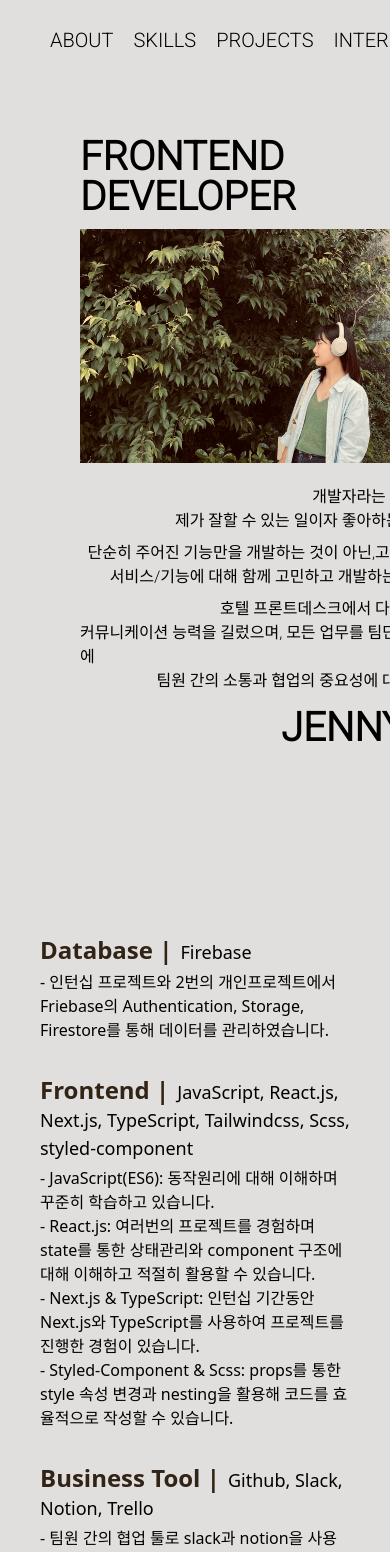
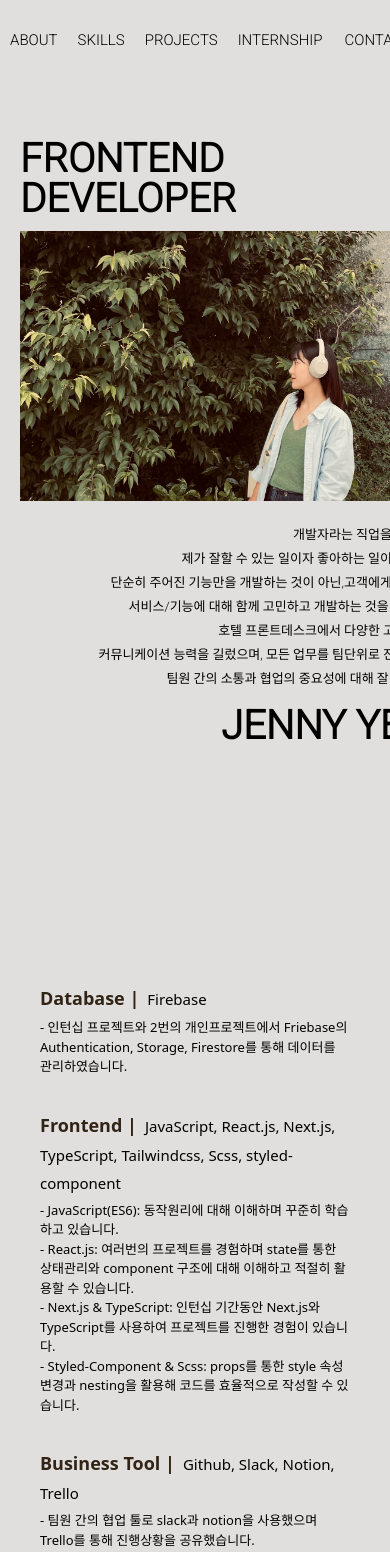
Before and after one commit to Dumibell/PORTFOLIO2, a Next.js app: page / in a window 390 px wide. Shown: the top 1552 px of the page. Built offline with nearby package versions, Linux system fonts and the light colour scheme.

Commit message:
모바일

```diff
--- a/components/About.tsx
+++ b/components/About.tsx
@@ -4,7 +4,7 @@ import { FadeIn } from "ts-react-fade";
 export const About = () => {
   return (
     <div className="w-full h-screen flex items-center" id="1">
-      <div className="flex justify-center items-center pt-20 m-20">
+      <div className="flex justify-center items-center pt-20 m-20 aboutContainer">
         <div className="text-7xl font-bold font-Roboto">
           <div className="flex w-screen justify-between mobile">
             <div>
--- a/components/Contacts.tsx
+++ b/components/Contacts.tsx
@@ -22,9 +22,9 @@ export const Contacts = ({ setModal }: ModalType) => {
           <div className="font-Roboto">
             <a
               href="mailto:choyejee14@gmail.com"
-              className="text-7xl font-bold "
+              className="text-7xl font-bold contactName"
             >
-              <div className="flex">
+              <div className="flex ">
                 <div className="text1">J</div>
                 <div className="text2">E</div>
                 <div className="text3">N</div>
--- a/components/Internship.tsx
+++ b/components/Internship.tsx
@@ -10,7 +10,7 @@ export const Internship = () => {
       id="4"
     >
       <div className="m-20">
-        <div className="flex w-[1000px] justify-between">
+        <div className="flex w-[1000px] justify-between project">
           <div className="flex flex-col justify-center">
             <div className="text-7xl font-bold font-Roboto">
               <p>VET</p>
@@ -80,12 +80,11 @@ export const Internship = () => {
                 text2="- 상위 Component 관리를 통한 예약리스트와 캘린더 연결"
                 text3="- 받아온 데이터 해당되는 날짜, 시간 칸에 표시"
                 text4="- 날짜 클릭시 클릭된 날짜의 예약건 예약리스트에 표시"
-                retrospection="기업에서 많이 사용하는 Next.js, TypeScript, TailwindCss를 사용해 볼 수 있었고, 업무 분담을 통해 실제 IT 회사에서의 개발 방식을 경험해볼 수 있었습니다."
                 github="https://github.com/Dumibell/reservation"
                 blog="https://velog.io/@dumibell/%EA%B8%B0%EC%97%85%ED%98%91%EC%97%85-23%EC%A3%BC%EC%B0%A8-query-%EA%B3%B5%EB%B6%80-%ED%94%84%EB%A1%9C%EC%A0%9D%ED%8A%B8-%EC%8B%9C%EC%9E%91"
               />
             ) : (
-              <div className="w-[800px] h-[450px] flex">
+              <div className="w-[800px] h-[450px] flex video">
                 <video src="/videos/vetflux.mov" autoPlay loop muted />
               </div>
             )}
--- a/components/Project1.tsx
+++ b/components/Project1.tsx
@@ -38,7 +38,7 @@ export const Project1 = () => {
             github="https://github.com/Dumibell/reading-project"
           />
         ) : (
-          <div className="w-[830px] h-[460px] flex">
+          <div className="w-[830px] h-[460px] flex video">
             <video src="/videos/reading.mp4" autoPlay loop muted />
           </div>
         )}
--- a/components/Project2.tsx
+++ b/components/Project2.tsx
@@ -39,7 +39,7 @@ export const Project2 = () => {
             blog="https://velog.io/@dumibell/2%EC%B0%A8-%ED%94%84%EB%A1%9C%EC%A0%9D%ED%8A%B8-myfaketrip"
           />
         ) : (
-          <div className="w-[830px] h-[460px] flex">
+          <div className="w-[830px] h-[460px] flex video">
             <video
               src="/videos/마이페이크트립_검색리스트.mov"
               autoPlay
--- a/components/Project3.tsx
+++ b/components/Project3.tsx
@@ -8,7 +8,7 @@ export const Project3 = () => {
   const [click, setClick] = useState(false);
   return (
     <>
-      <div className="flex flex-col justify-center overflow-x-scroll">
+      <div className="flex flex-col justify-center">
         <div className="text-7xl font-bold font-Roboto">
           <p>WE</p>
           <p>SOP</p>
@@ -39,7 +39,7 @@ export const Project3 = () => {
             blog="https://velog.io/@dumibell/1%EC%B0%A8-%ED%94%84%EB%A1%9C%EC%A0%9D%ED%8A%B8-Wesop%EC%83%81%EC%84%B8%ED%8E%98%EC%9D%B4%EC%A7%80"
           />
         ) : (
-          <div className="w-[800px] h-[450px] flex justify-center">
+          <div className="w-[800px] h-[450px] flex justify-center video">
             <video src="/videos/wesop.mp4" autoPlay loop muted />
           </div>
         )}
--- a/components/Projects.tsx
+++ b/components/Projects.tsx
@@ -61,7 +61,9 @@ export const Projects = () => {
             }
           })}
         </div>
-        <div className="flex w-[1000px] justify-between">{showProject()}</div>
+        <div className="flex w-[1000px] justify-between project">
+          {showProject()}
+        </div>
       </div>
     </div>
   );
--- a/components/Skills.tsx
+++ b/components/Skills.tsx
@@ -105,7 +105,7 @@ import Image from "next/image";
 export const Skills = () => {
   return (
     <div className="flex justify-center w-full h-screen" id="2">
-      <div className="flex flex-col justify-center px-10">
+      <div className="flex flex-col justify-center px-10 skillContainer">
         <Container
           position="Database |"
           skills="Firebase"
@@ -151,12 +151,12 @@ const Container = ({
   return (
     <div className="my-4">
       <p>
-        <span className="text-[#312315] text-2xl font-semibold">
+        <span className="text-[#312315] text-2xl font-semibold positionTitle">
           {position}
         </span>
-        <span className="ml-2 text-lg font-medium">{skills}</span>
+        <span className="ml-2 text-lg font-medium skill">{skills}</span>
       </p>
-      <div className="mt-1">
+      <div className="mt-1 skillDescription">
         <p>{text1}</p>
         <p>{text2}</p>
         <p>{text3}</p>
--- a/next.config.js
+++ b/next.config.js
@@ -2,6 +2,11 @@
 const nextConfig = {
   reactStrictMode: true,
   swcMinify: true,
-}
+};
 
-module.exports = nextConfig
+module.exports = {
+  webpack(config) {
+    config.infrastructureLogging = { debug: /PackFileCache/ };
+    return config;
+  },
+};
--- a/pages/index.tsx
+++ b/pages/index.tsx
@@ -11,7 +11,7 @@ const Index: NextPage = () => {
   const [modal, setModal] = useState<boolean>(false);
 
   return (
-    <div className="w-full h-full">
+    <div className="w-screen h-full">
       {modal ? (
         <Contacts setModal={setModal} />
       ) : (
--- a/styles/globals.css
+++ b/styles/globals.css
@@ -162,24 +162,61 @@ body {
   }
 }
 
-@media (max-width: 900px) {
+@media (max-width: 700px) {
+  .aboutContainer {
+    margin-left: 20px;
+  }
   .mobile {
     display: flex;
     flex-direction: column;
   }
   .selfIntroduction {
     margin-top: 10px;
-    margin-right: 60px;
+    font-size: 13px;
   }
+  .selfIntroduction .mt-2 {
+    margin-top: 0;
+  }
+
   .largeTitle {
     font-size: 40px;
+  }
+
+  .image {
+    width: 450px;
   }
   .name {
     margin-top: 15px;
     margin-right: 60px;
   }
 
+  .nav {
+    padding: 0;
+  }
   .navItem {
     padding: 0 10px 0 10px;
   }
+
+  .nav button {
+    font-size: 15px;
+  }
+
+  .project {
+    margin-left: 30px;
+    width: 500px;
+  }
+
+  .positionTitle {
+    font-size: 18px;
+  }
+  .skill {
+    font-size: 15px;
+  }
+  .skillDescription {
+    font-size: 13px;
+  }
+
+  .contactName {
+    font-size: 55px;
+  }
 }
```
